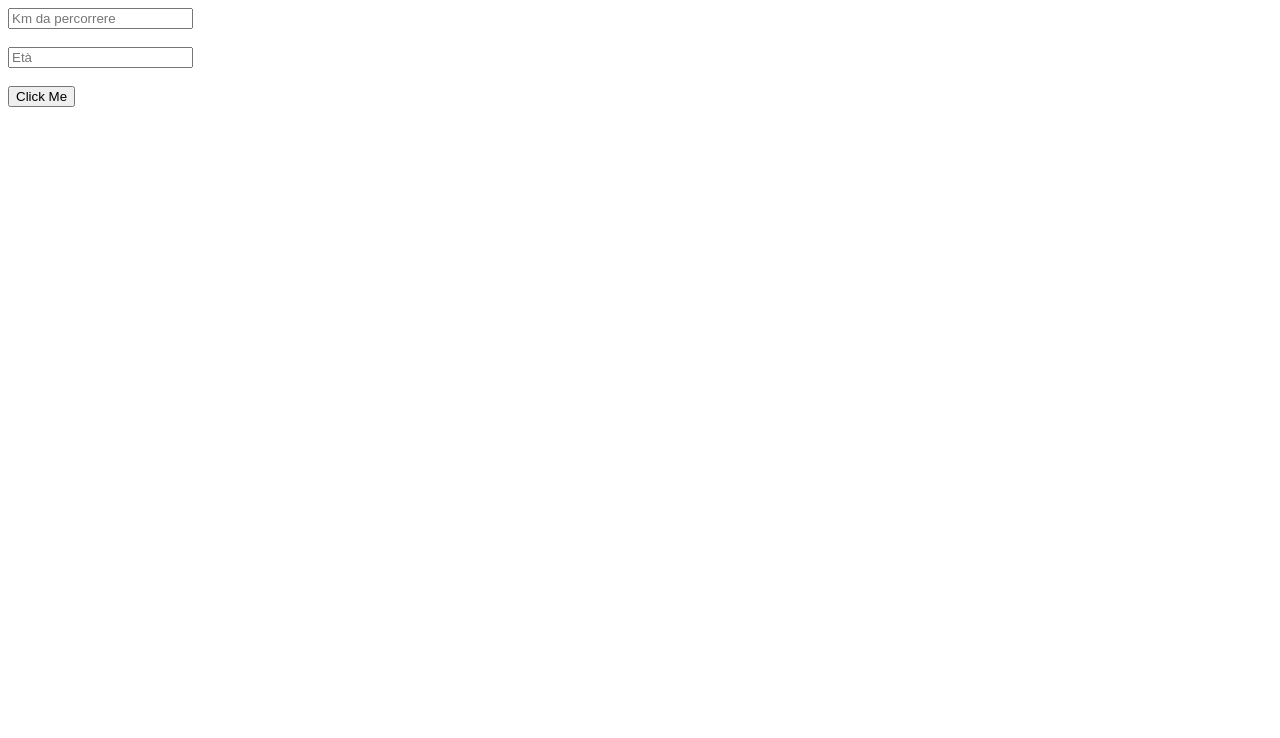
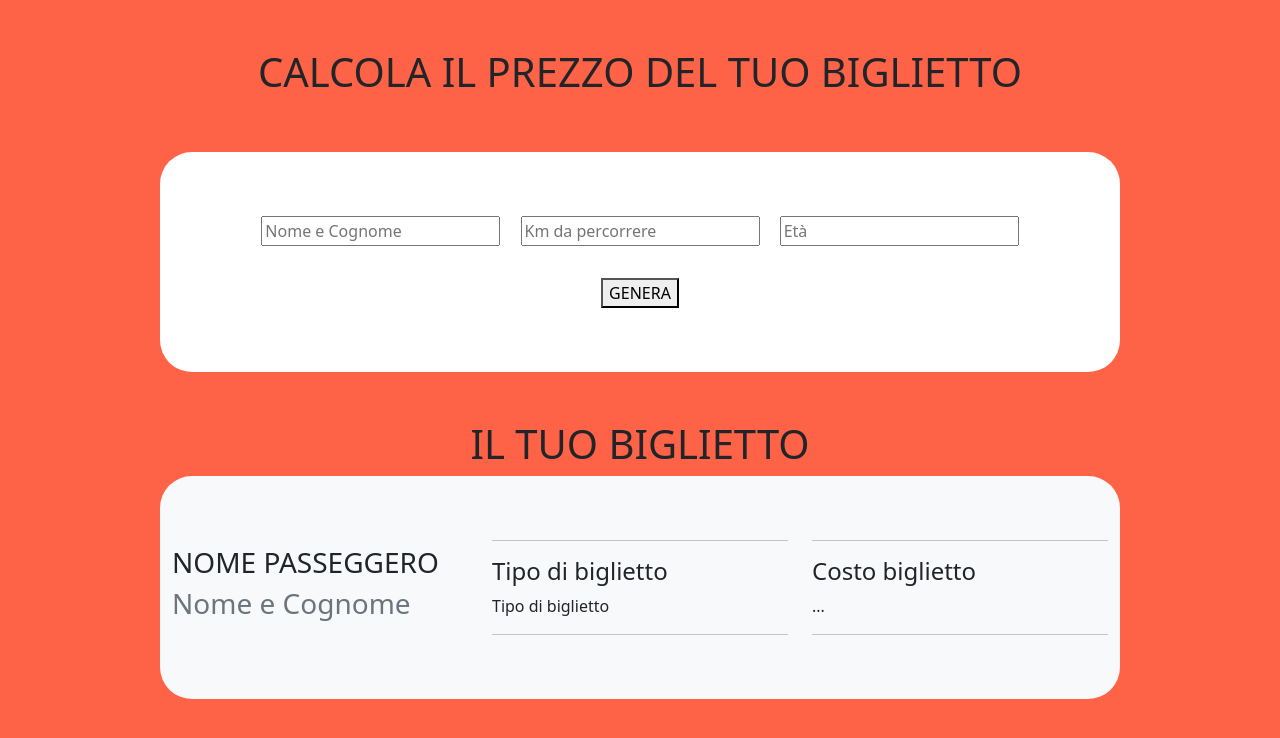
Before and after one commit to PaoloCardinale09/js-biglietto-treno-form, a plain HTML site: page index.html in a window 1280 px wide. Drawn offline with nearby package versions, Linux system fonts and the light colour scheme.

Commit message:
add html element + final script

```diff
--- /dev/null
+++ b/CSS/style.css
@@ -0,0 +1,8 @@
+body {
+    background-color: tomato;
+}
+
+#input-date {
+    background-color: white;
+    padding: 5rem;
+}
--- a/index.html
+++ b/index.html
@@ -7,17 +7,64 @@
     <meta name="viewport" content="width=device-width, initial-scale=1.0">
     <title>js-biglietto-treno-form</title>
 
+    <!-- BOOTSTRAP -->
+    <link href="https://cdn.jsdelivr.net/npm/bootstrap@5.2.3/dist/css/bootstrap.min.css" rel="stylesheet"
+        integrity="sha384-rbsA2VBKQhggwzxH7pPCaAqO46MgnOM80zW1RWuH61DGLwZJEdK2Kadq2F9CUG65" crossorigin="anonymous">
+
+    <!-- STYLE -->
+    <link rel="stylesheet" href="./CSS/style.css">
+
     <!-- CUSTOM JS -->
     <script type="text/javascript" src="./js/main.js" defer></script>
 </head>
 
 <body>
-    <form action="">
-        <label for="km-distance"></label>
-        <input id="km-distance" type="text" placeholder="Km da percorrere"><br><br>
-        <input id="age" type="text" placeholder="Età"><br><br>
-    </form>
-    <button type="button" id="calcolate-button">Click Me</button>
+    <header>
+        <h1 class="py-5 text-center ">CALCOLA IL PREZZO DEL TUO BIGLIETTO</h1>
+    </header>
+    <section id="input-date" class="py-5 w-75 m-auto rounded-5">
+        <div class="container">
+            <div class="row flex-column">
+                <div class="col-12 d-flex py-2 justify-content-center">
+                    <form action="">
+                        <input id="name-surname" class="m-2" type="text" placeholder="Nome e Cognome">
+                        <input id="km-distance" class="m-2" type="text" placeholder="Km da percorrere">
+                        <input id="age" class="m-2" type="text" placeholder="Età">
+                    </form>
+                </div>
+                <div class="col-12 text-center my-3">
+
+                    <button type="button" id="calcolate-button">GENERA</button>
+                </div>
+            </div>
+        </div>
+    </section>
+    <section id="summary">
+        <h2 class="h1 pt-5 text-center">IL TUO BIGLIETTO</h2>
+        <div class="container py-5 w-75 m-auto rounded-5 bg-light">
+            <div class="row align-items-center">
+                <div class="col-4 ">
+                    <p class="h3 ">NOME PASSEGGERO</p>
+                    <P id="name-user" class="h3 text-secondary ">Nome e Cognome</P>
+                </div>
+                <div class="col-4">
+                    <hr>
+                    <p class="h4 ">Tipo di biglietto</p>
+                    <p id="type-of-ticket">Tipo di biglietto</p>
+                    <hr>
+                </div>
+                <div class="col-4">
+                    <hr>
+                    <p class="h4 ">Costo biglietto</p>
+                    <p id="price-ticket"> ...</p>
+                    <hr>
+                </div>
+
+
+            </div>
+
+        </div>
+    </section>
 </body>
 
 </html>
--- a/js/main.js
+++ b/js/main.js
@@ -59,23 +59,48 @@ calcolate_button_el.addEventListener(
     function () {
         const travelDistance = document.getElementById("km-distance").value;
         const userAge = document.getElementById("age").value;
+        const userNameComplete = document.getElementById("name-surname").value;
         const costPerKm = 0.21;
         const standardPrice = travelDistance * costPerKm;
         // console.log(`Il prezzo del biglietto è ${standardPrice.toFixed(2)} €`);
+        document.getElementById("name-user").innerHTML = userNameComplete;
+
+        // SE i dati inseriti non sono validi, messaggio di errore
         if (isNaN(userAge) || isNaN(travelDistance)) {
             alert(`I valori inseriti non sono validi.  Ricaricare la pagina e riprovare`);
         } else {
+            // PREZZO SCONTATO DEL 20% PER GLI UNDER 18
             if (userAge < 18) {
                 let discountUnder = standardPrice * .2;
                 let underPrice = standardPrice - discountUnder;
+
+                // METTERE GLI ELEMENTI A SCHERMO
+                document.getElementById("type-of-ticket").innerHTML = "Under 18 (20% sconto)";
+                document.getElementById("price-ticket").innerHTML = `${underPrice.toFixed(2)} €`;
+                // CONSOLE LOG
                 console.log(`Il prezzo scontato per i minorenni è: ${underPrice.toFixed(2)} €`);
             } else if (userAge >= 65) {
+                // PREZZO SCONTATO DEL 40% PER GLI OVER 65
                 let discountOver = standardPrice * .4;
                 let overPrice = standardPrice - discountOver;
+
+                // METTERE GLI ELEMENTI A SCHERMO
+                document.getElementById("type-of-ticket").innerHTML = "Over 65 (40% sconto)";
+                document.getElementById("price-ticket").innerHTML = `${overPrice.toFixed(2)} €`;
+
+
+                // CONSOLE LOG
                 console.log(`Il prezzo scontato per gli over 65 è: ${overPrice.toFixed(2)} €`);
 
             } else {
-                console.log(`Il costo del biglietto è: ${standardPrice.toFixed(2)}`);
+                // METTERE GLI ELEMENTI A SCHERMO
+                document.getElementById("type-of-ticket").innerHTML = "Biglietto Standard";
+                document.getElementById("price-ticket").innerHTML = `${standardPrice.toFixed(2)} €`;
+
+
+
+                // CONSOLE LOG
+                console.log(`Il costo del biglietto è: ${standardPrice.toFixed(2)} `);
             }
 
         }
```
